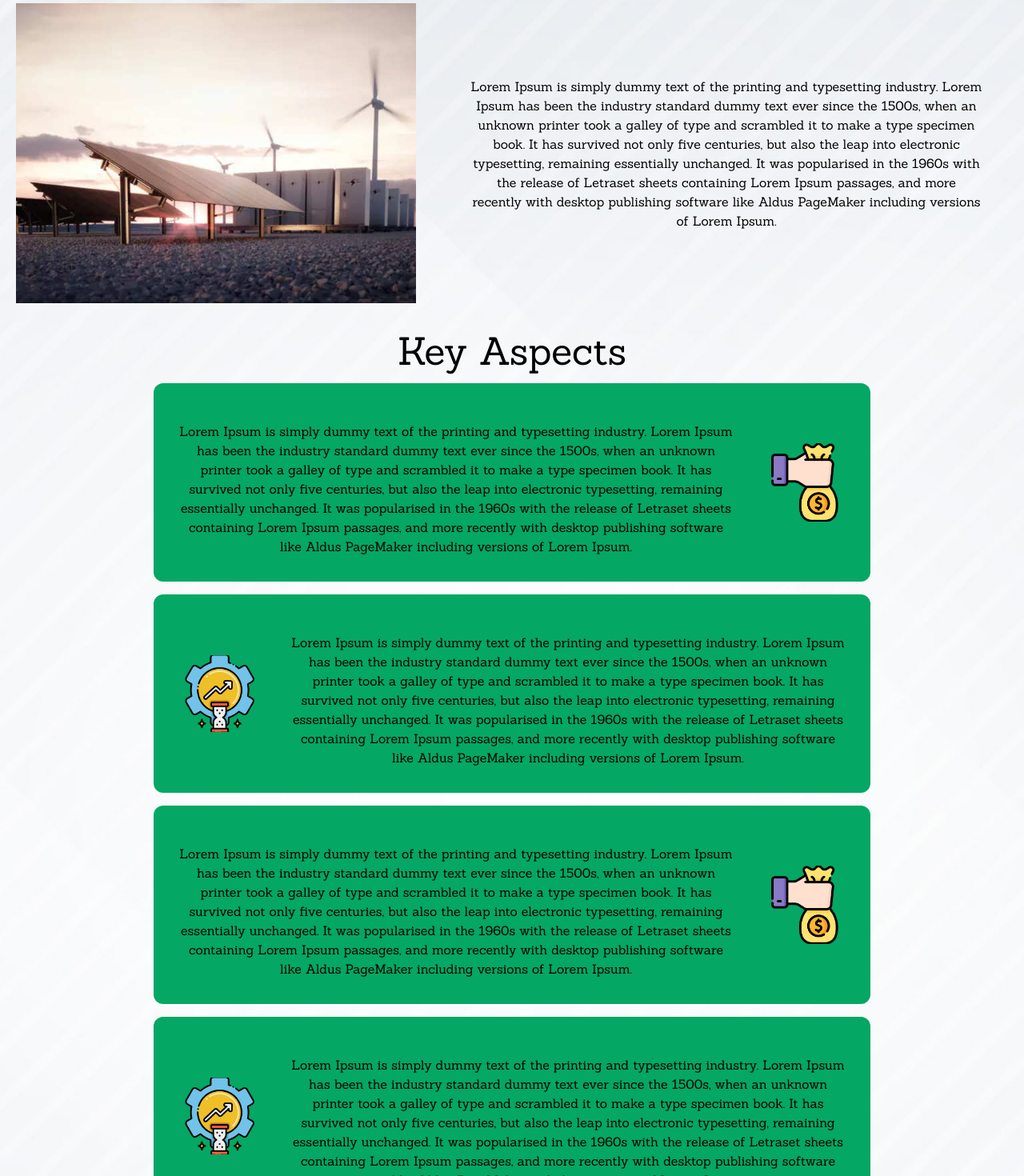
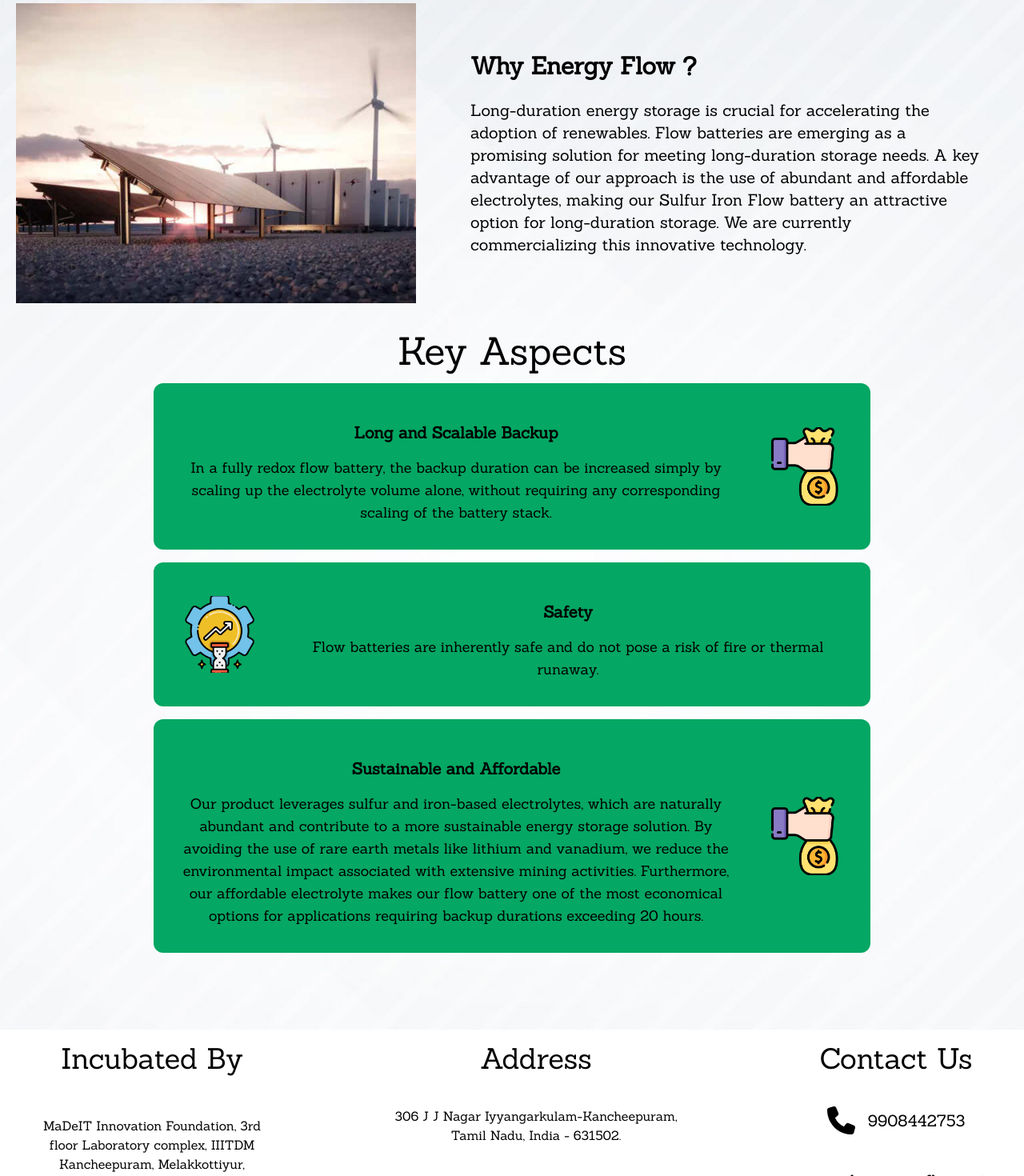
Before and after one commit to AdityaSaiKonduri/TTGEFpvt, a Next.js app: page /solution in a window 1280 px wide. Shown: the part 200-1670 px from the top of the page at 80% size. Built offline with nearby package versions, Linux system fonts and the light colour scheme.

Commit message:
Our Solution/Why EnergyFlow?

```diff
--- a/src/app/_components/Footer.jsx
+++ b/src/app/_components/Footer.jsx
@@ -40,7 +40,7 @@ const Footer = () => {
                         <span>9908442753</span>
                     </p>
                     <Link href={"mailto:umesh@energyflow.co.in"} target='_blank'>
-                        <p className="flex flex-row gap-4 text-xl items-center justify-center text-center">
+                        <p className="flex flex-row gap-4 text-md lg:text-xl items-center justify-center text-center">
                             <svg className="w-[35px] h-[35px]" aria-hidden="true" xmlns="http://www.w3.org/2000/svg" width="24" height="24" fill="none" viewBox="0 0 24 24">
                                 <path stroke="currentColor" strokeLinecap="round" strokeWidth="2" d="m3.5 5.5 7.893 6.036a1 1 0 0 0 1.214 0L20.5 5.5M4 19h16a1 1 0 0 0 1-1V6a1 1 0 0 0-1-1H4a1 1 0 0 0-1 1v12a1 1 0 0 0 1 1Z" />
                             </svg>
--- a/src/app/_components/navbar.jsx
+++ b/src/app/_components/navbar.jsx
@@ -91,7 +91,7 @@ const Navbar = () => {
           <div className="md:hidden flex items-center">
             <button
               onClick={toggleMobileMenu}
-              className="inline-flex items-center justify-center p-2 rounded-md text-gray-400 hover:text-gray-500 hover:bg-gray-100 focus:outline-none focus:ring-2 focus:ring-inset focus:ring-indigo-500"
+              className="inline-flex items-center justify-center p-2 rounded-md text-gray-400 hover:text-white hover:bg-[#04A763] focus:outline-none focus:ring-2 focus:ring-inset focus:ring-indigo-500"
             >
               <svg width="30" height="30" viewBox="0 0 24 24" fill="none" xmlns="http://www.w3.org/2000/svg">
                 <rect x="4" y="6" width="16" height="2" fill="currentColor" />
@@ -129,13 +129,13 @@ const Navbar = () => {
                 <div className="pl-6">
                   <Link
                     href="/solution"
-                    className={`block px-3 py-2 rounded-md text-base font-medium ${isActive('/solution') ? 'text-white bg-gray-50' : 'text-gray-700'} hover:text-gray-900 bg-[#04A763]`}
+                    className={`block px-3 py-2 rounded-md text-base font-medium ${isActive('/solution') ? 'text-white bg-[#04A763]' : 'text-gray-700'} hover:text-gray-900 bg-[#04A763]`}
                   >
                     Why energyflow?
                   </Link>
                   <Link
                     href="/application"
-                    className={`block px-3 py-2 rounded-md text-base font-medium ${isActive('/application') ? 'text-white bg-gray-50' : 'text-gray-700'} hover:text-gray-900 bg-[#04A763]`}
+                    className={`block px-3 py-2 rounded-md text-base font-medium ${isActive('/application') ? 'text-white bg-[#04A763]' : 'text-gray-700'} hover:text-gray-900 bg-[#04A763]`}
                   >
                     Applications
                   </Link>
--- a/src/app/solution/page.jsx
+++ b/src/app/solution/page.jsx
@@ -12,9 +12,10 @@ const Solution = () => {
                     <div className="flex justify-center p-3">
                         <Image src="/solar.png" alt="Solution" width={500} height={500} className="max-w-full h-auto" />
                     </div>
-                    <p className="p-4 text-center w-full max-w-2xl">
-                    Lorem Ipsum is simply dummy text of the printing and typesetting industry. Lorem Ipsum has been the industry standard dummy text ever since the 1500s, when an unknown printer took a galley of type and scrambled it to make a type specimen book. It has survived not only five centuries, but also the leap into electronic typesetting, remaining essentially unchanged. It was popularised in the 1960s with the release of Letraset sheets containing Lorem Ipsum passages, and more recently with desktop publishing software like Aldus PageMaker including versions of Lorem Ipsum.
-                </p>
+                    <p className="p-4 text-start w-full max-w-2xl">
+                        <span className='text-3xl font-semibold'>Why Energy Flow ?</span><br /> <br />
+                        <span className='text-xl'>Long-duration energy storage is crucial for accelerating the adoption of renewables. Flow batteries are emerging as a promising solution for meeting long-duration storage needs. A key advantage of our approach is the use of abundant and affordable electrolytes, making our Sulfur Iron Flow battery an attractive option for long-duration storage. We are currently commercializing this innovative technology.</span>
+                    </p>
                 </div>
 
                 <div className="w-full max-w-7xl p-4 flex flex-col items-center">
@@ -22,26 +23,23 @@ const Solution = () => {
                     <div className="space-y-4 w-full flex flex-col items-center">
                         <div className="bg-[#04A763] p-8 gap-10 rounded-xl flex flex-row-reverse items-center w-full max-w-4xl">
                             <Image src="/key_aspects/image1.png" alt="Aspect 1" width={100} height={100} className="mx-auto" />
-                            <p className="mt-4 text-center">
-                                Lorem Ipsum is simply dummy text of the printing and typesetting industry. Lorem Ipsum has been the industry standard dummy text ever since the 1500s, when an unknown printer took a galley of type and scrambled it to make a type specimen book. It has survived not only five centuries, but also the leap into electronic typesetting, remaining essentially unchanged. It was popularised in the 1960s with the release of Letraset sheets containing Lorem Ipsum passages, and more recently with desktop publishing software like Aldus PageMaker including versions of Lorem Ipsum.
+                            <p className="mt-4 text-center text-lg font-medium">
+                                <span className='font-semibold text-xl block mb-4'>Long and Scalable Backup</span>
+                                In a fully redox flow battery, the backup duration can be increased simply by scaling up the electrolyte volume alone, without requiring any corresponding scaling of the battery stack.
                             </p>
                         </div>
                         <div className="bg-[#04A763] p-8 gap-10 rounded-xl flex flex-row items-center w-full max-w-4xl">
                             <Image src="/key_aspects/image2.png" alt="Aspect 2" width={100} height={100} className="mx-auto" />
-                            <p className="mt-4 text-center">
-                                Lorem Ipsum is simply dummy text of the printing and typesetting industry. Lorem Ipsum has been the industry standard dummy text ever since the 1500s, when an unknown printer took a galley of type and scrambled it to make a type specimen book. It has survived not only five centuries, but also the leap into electronic typesetting, remaining essentially unchanged. It was popularised in the 1960s with the release of Letraset sheets containing Lorem Ipsum passages, and more recently with desktop publishing software like Aldus PageMaker including versions of Lorem Ipsum.
+                            <p className="mt-4 text-center text-lg font-medium">
+                                <span className='font-semibold text-xl block mb-4'>Safety</span>
+                                Flow batteries are inherently safe and do not pose a risk of fire or thermal runaway.
                             </p>
                         </div>
                         <div className="bg-[#04A763] p-8 gap-10 rounded-xl flex flex-row-reverse items-center w-full max-w-4xl">
                             <Image src="/key_aspects/image1.png" alt="Aspect 3" width={100} height={100} className="mx-auto" />
-                            <p className="mt-4 text-center">
-                                Lorem Ipsum is simply dummy text of the printing and typesetting industry. Lorem Ipsum has been the industry standard dummy text ever since the 1500s, when an unknown printer took a galley of type and scrambled it to make a type specimen book. It has survived not only five centuries, but also the leap into electronic typesetting, remaining essentially unchanged. It was popularised in the 1960s with the release of Letraset sheets containing Lorem Ipsum passages, and more recently with desktop publishing software like Aldus PageMaker including versions of Lorem Ipsum.
-                            </p>
-                        </div>
-                        <div className="bg-[#04A763] p-8 gap-10 rounded-xl flex flex-row items-center w-full max-w-4xl">
-                            <Image src="/key_aspects/image2.png" alt="Aspect 4" width={100} height={100} className="mx-auto" />
-                            <p className="mt-4 text-center">
-                                Lorem Ipsum is simply dummy text of the printing and typesetting industry. Lorem Ipsum has been the industry standard dummy text ever since the 1500s, when an unknown printer took a galley of type and scrambled it to make a type specimen book. It has survived not only five centuries, but also the leap into electronic typesetting, remaining essentially unchanged. It was popularised in the 1960s with the release of Letraset sheets containing Lorem Ipsum passages, and more recently with desktop publishing software like Aldus PageMaker including versions of Lorem Ipsum.
+                            <p className="mt-4 text-center text-lg font-medium">
+                                <span className='font-semibold text-xl block mb-4'>Sustainable and Affordable</span>
+                                Our product leverages sulfur and iron-based electrolytes, which are naturally abundant and contribute to a more sustainable energy storage solution. By avoiding the use of rare earth metals like lithium and vanadium, we reduce the environmental impact associated with extensive mining activities. Furthermore, our affordable electrolyte makes our flow battery one of the most economical options for applications requiring backup durations exceeding 20 hours.
                             </p>
                         </div>
                     </div>
```
